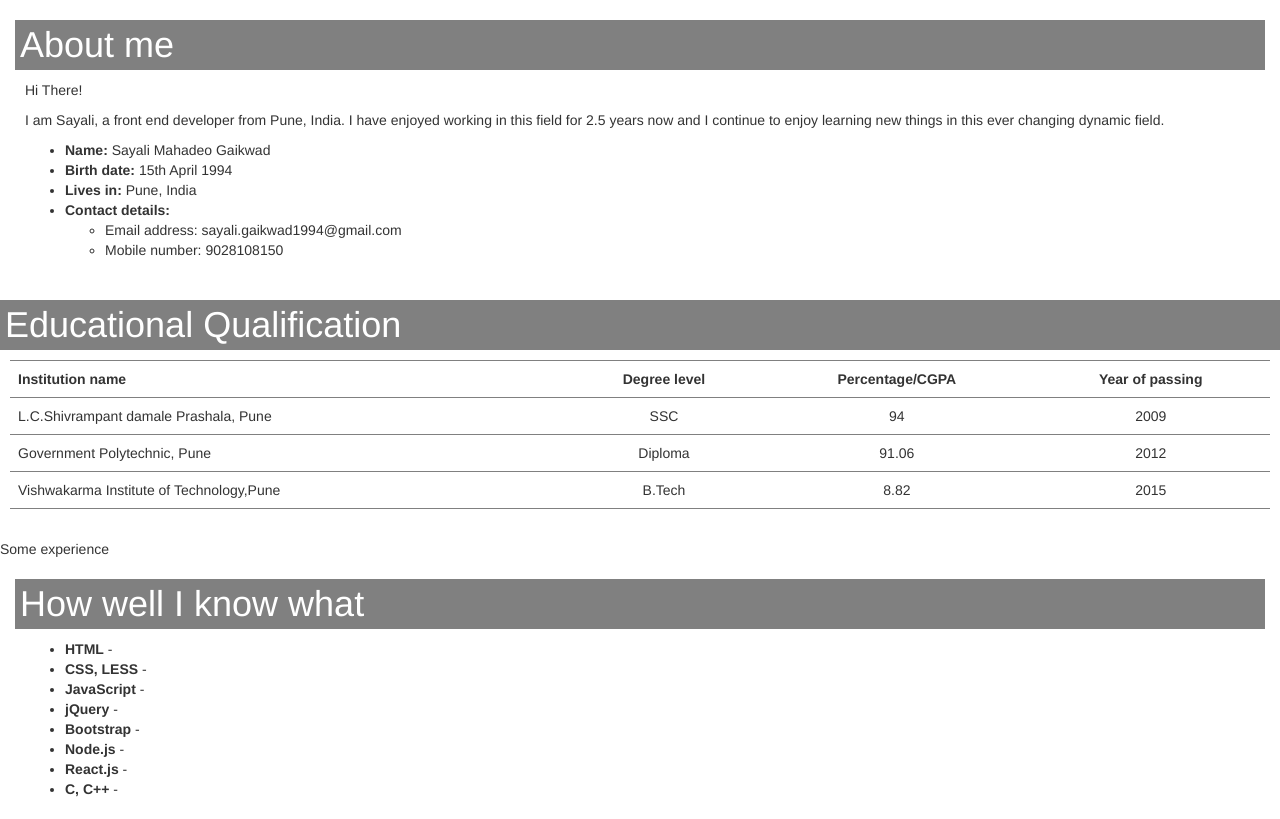
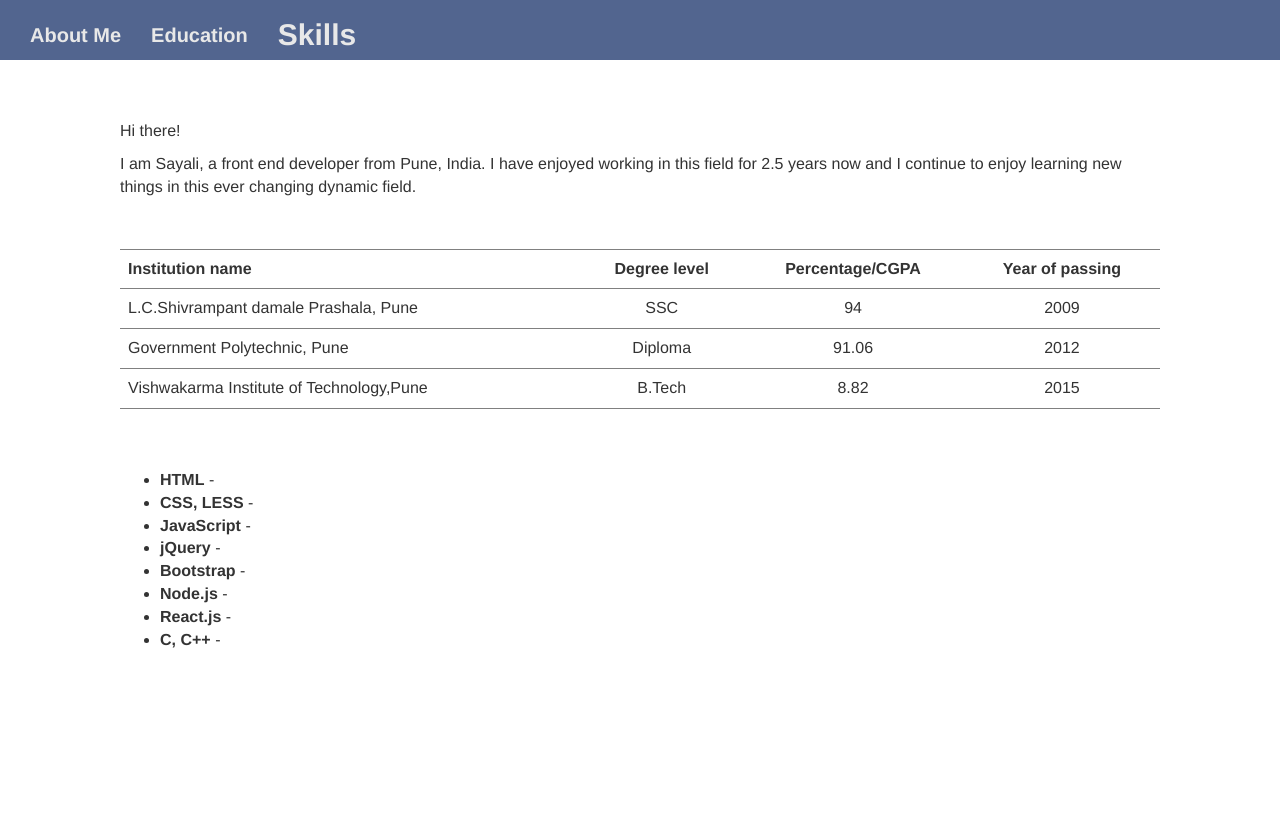
Before and after one commit to sayaliga/resume, a React (Create React App) app: page / in a window 1280 px wide. Built offline with nearby package versions, Linux system fonts and the light colour scheme.

Commit message:
Adding transition effects

```diff
--- a/package.json
+++ b/package.json
@@ -5,6 +5,7 @@
   "homepage": "http://sayaliga.github.io/react-resume",
   "dependencies": {
     "bootstrap": "^3.3.7",
+    "jquery": "^3.2.1",
     "react": "^16.2.0",
     "react-dom": "^16.2.0",
     "react-scripts": "1.0.17"
--- a/public/index.html
+++ b/public/index.html
@@ -5,7 +5,7 @@
 			Resume
 		</title>
 	</head>
-	<body>
+	<body data-spy="scroll" data-target=".navbar" data-offset="100">
 		<div id="root"></div>
 	</body>
 </html>
--- a/src/App.js
+++ b/src/App.js
@@ -3,15 +3,18 @@ import AboutMe from './components/aboutMe.js';
 import EduQualification from './components/eduQualification.js';
 import Experience from './components/experience.js';
 import Skills from './components/skills.js';
+import NavBar from './components/navBar.js';
 
 class App extends Component {
   render() {
     return (
       <div>
-        <AboutMe />
-        <EduQualification />
-        <Experience />
-        <Skills />
+        <NavBar />
+        <div className="section-container">
+            <AboutMe />
+            <EduQualification />
+            <Skills />
+        </div>
       </div>
     );
   }
--- a/src/components/aboutMe.js
+++ b/src/components/aboutMe.js
@@ -2,41 +2,18 @@ import React from "react";
 
 var aboutMe = () => {
     return (
-        <div className="container-fluid">
-            <header>
-                <h1>About me</h1>
-            </header>
-            <section>
-                <p className="inroduction">
+            <section id="aboutme">
+                <div className="inroduction">
                     <p>
-                        Hi There!
+                        Hi there!
                     </p>
                     <p>
                         I am Sayali, a front end developer from Pune, India.
                         I have enjoyed working in this field for 2.5 years now
                         and I continue to enjoy learning new things in this ever changing dynamic field.
                     </p>
-                </p>
-                <ul>
-                    <li>
-                        <b>Name:</b> Sayali Mahadeo Gaikwad
-                    </li>
-                    <li>
-                        <b>Birth date:</b> 15th April 1994
-                    </li>
-                    <li>
-                        <b>Lives in:</b> Pune, India
-                    </li>
-                    <li>
-                        <b>Contact details:</b>
-                        <ul>
-                            <li>Email address: sayali.gaikwad1994@gmail.com</li>
-                            <li>Mobile number: 9028108150</li>
-                        </ul>
-                    </li>
-                </ul>
+                </div>
             </section>
-        </div>
     );
 };
 
--- a/src/components/eduQualification.js
+++ b/src/components/eduQualification.js
@@ -2,11 +2,7 @@ import React from "react";
 
 var eduQualification = () => {
     return (
-        <div>
-            <header>
-                <h1>Educational Qualification</h1>
-            </header>
-            <section>
+        <section id="eduqualification">
             <table className="eduqualification table table-responsive">
                 <tbody>
                     <tr>
@@ -68,7 +64,6 @@ var eduQualification = () => {
                 </tbody>
             </table>
         </section>
-        </div>
     );
 };
 
--- /dev/null
+++ b/src/components/navBar.js
@@ -0,0 +1,17 @@
+import React from "react";
+
+var navBar = () => {
+    return (
+        <nav className="navbar navbar-fixed-top">
+            <div className="container-fluid">
+                <ul className="nav navbar-nav">
+                    <li><a className="text-center" href="#aboutme">About Me</a></li>
+                    <li><a className="text-center" href="#eduqualification">Education</a></li>
+                    <li><a className="text-center" href="#skills">Skills</a></li>
+                </ul>
+            </div>
+        </nav>
+    )
+}
+
+export default navBar;
--- a/src/components/skills.js
+++ b/src/components/skills.js
@@ -2,11 +2,7 @@ import React from "react";
 
 var skills = () => {
     return (
-        <div className="container-fluid">
-            <header>
-                <h1>How well I know what</h1>
-            </header>
-            <section>
+        <section id="skills">
             <ul>
                 <li><b> HTML</b> -</li>
                 <li><b> CSS, LESS</b> -</li>
@@ -18,7 +14,6 @@ var skills = () => {
                 <li><b>C, C++</b> -</li>
             </ul>
         </section>
-        </div>
     );
 };
 
--- a/src/index.css
+++ b/src/css/index.css
@@ -12,6 +12,9 @@ h1 {
 }
 section {
   padding: 10px;
+  font-size: 16px;
+  height: 100%;
+  width: 100%;
 }
 table.eduqualification td:not(:first-child), table.eduqualification th:not(:first-child) {
   text-align: center;
--- /dev/null
+++ b/src/css/nav.css
@@ -0,0 +1,32 @@
+.navbar .container-fluid {
+    background-color: #52658f;
+    padding-top: 10px;
+}
+.navbar a {
+    transition: background-color 2s, font-size 1s;
+    transition-duration: 1s;
+    color: #E8E8E8;
+    font-size: 20px;
+    font-weight: bold;
+}
+li {
+    transition: background-color 0s, font-size 1s;
+    transition-duration: 1s;
+}
+.navbar .container-fluid a:hover, li.active a {
+    font-size: 30px;
+    background-color: transparent;
+    color: #E8E8E8;
+}
+.section-container {
+    padding: 100px;
+}
+section {
+    padding: 20px;
+}
+footer .navbar  .container-fluid {
+    background-color: #E8E8E8;
+}
+footer .navbar li a {
+    color: #52658f;
+}
--- a/src/index.js
+++ b/src/index.js
@@ -1,9 +1,13 @@
 import React from 'react';
 import ReactDOM from 'react-dom';
-import './index.css';
+import './css/index.css';
+import './css/nav.css';
 import '../node_modules/bootstrap/dist/css/bootstrap.min.css';
 import App from './App';
 import registerServiceWorker from './registerServiceWorker';
+import $ from 'jquery';
+window.jQuery = window.$ = $;
+require('bootstrap');
 
 ReactDOM.render(<App />, document.getElementById('root'));
 registerServiceWorker();
```
Lines whose indentation alone changed are shown as unchanged.
